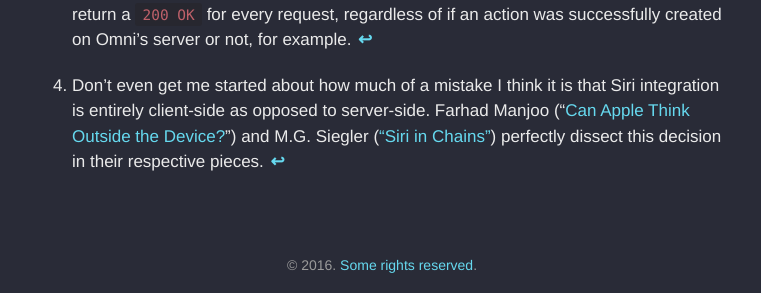
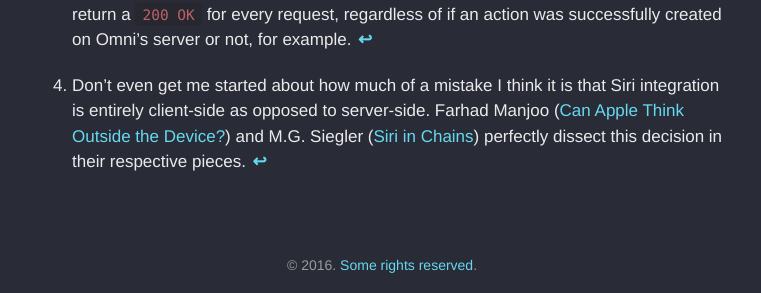
Before and after one commit to irace/irace.github.com, a Jekyll site: the page built from _posts/2016-07-05-apple-client-side-applications-and-being-good-at-web-services.md, in a window 1280 px wide and 900 px high, scrolled down 2882 px. Shown: the part 584-877 px from the top of the window, without its empty margins (258-1019 px from the left). Built offline with Jekyll 4.4.1, drawn with Linux system fonts in a browser that asks for light colours.

Commit message:
Remove unnecessary quotation marks

```diff
--- a/_posts/2016-07-05-apple-client-side-applications-and-being-good-at-web-services.md
+++ b/_posts/2016-07-05-apple-client-side-applications-and-being-good-at-web-services.md
@@ -38,4 +38,4 @@ Enabling this is what being good at web services means to me.
 [^1]: To me, one of most glaring indications that Apple Music isn’t a “service-first” product is the fact that there isn’t a shared “Next Up” queue that persists across all of your devices. If I’ve started playing an album on my Mac, I should be able to walk out the door  and pick up right where I left off on my phone. Rdio did a masterful job of this (even letting you choose to either transfer playback to your phone or simply use it as a remote for your computer), and I really miss it.
 [^2]: Incidentally, Brent also works on OmniFocus now.
 [^3]: It’s only a matter of time until I build my own server that simply turns incoming HTTP requests into outgoing emails to Omni, but this isn’t ideal. My proxy server will have to return a `200 OK` for every request, regardless of if an action was successfully created on Omni’s server or not, for example.
-[^4]: Don’t even get me started about how much of a mistake I think it is that Siri integration is entirely client-side as opposed to server-side. Farhad Manjoo (“[Can Apple Think Outside the Device?](http://www.nytimes.com/2016/06/16/technology/can-apple-think-outside-the-device.html?src=me&_r=3)”) and M.G. Siegler ([“Siri in Chains”](https://500ish.com/siri-in-chains-bde29ad58d72)) perfectly dissect this decision in their respective pieces.
+[^4]: Don’t even get me started about how much of a mistake I think it is that Siri integration is entirely client-side as opposed to server-side. Farhad Manjoo ([Can Apple Think Outside the Device?](http://www.nytimes.com/2016/06/16/technology/can-apple-think-outside-the-device.html?src=me&_r=3)) and M.G. Siegler ([Siri in Chains](https://500ish.com/siri-in-chains-bde29ad58d72)) perfectly dissect this decision in their respective pieces.
```
